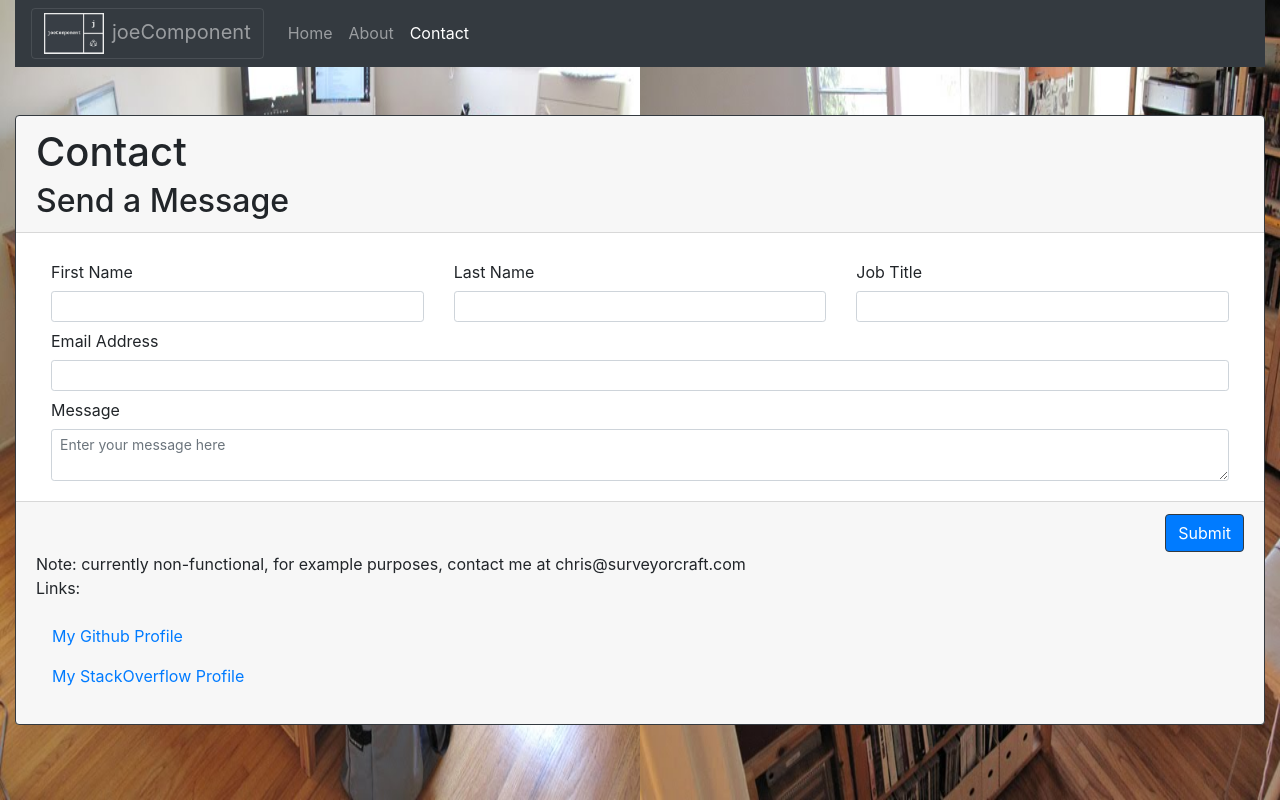
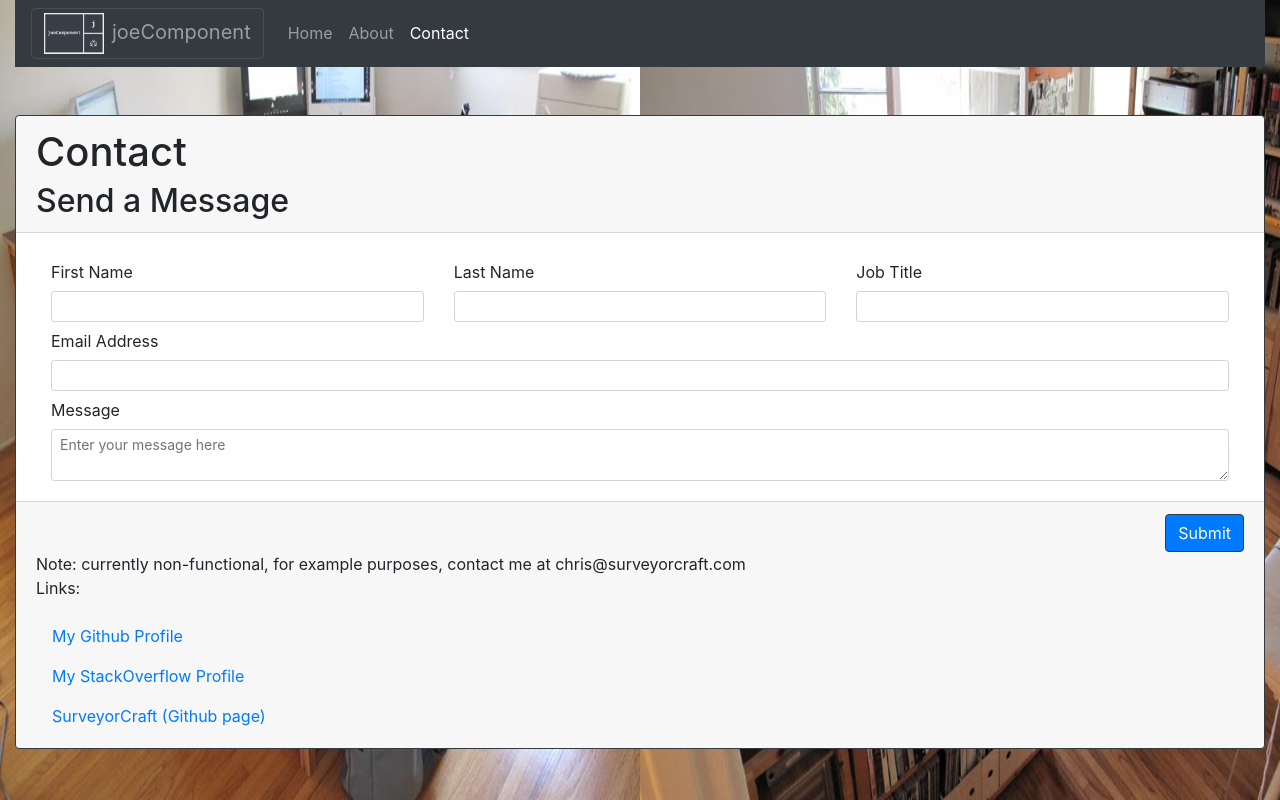
Before and after one commit to joeComponent/developer, a React (Create React App) app: page /developer/contact in a window 1280 px wide. Built offline with nearby package versions, Linux system fonts and the light colour scheme.

Commit message:
Navigation changes

```diff
--- a/src/components/Contact.js
+++ b/src/components/Contact.js
@@ -47,9 +47,12 @@ const Contact = () => {
                         <div className="nav-item">
                             <a class="nav-link" target="_blank" href="https://github.com/joeComponent">My Github Profile</a>
                         </div>
-                        <p className="nav-item">
+                        <div className="nav-item">
                             <a class="nav-link" target="_blank" href="https://stackoverflow.com/users/6535670/joecomponent?tab=profile">My StackOverflow Profile</a>
-                        </p>
+                        </div>
+                        <div className="nav-item">
+                            <a class="nav-link" href="https://surveyorCraft.com">SurveyorCraft (Github page)</a>
+                        </div>
                     </div>
                 </div>
             </form>
--- a/src/components/Navigation.js
+++ b/src/components/Navigation.js
@@ -7,7 +7,7 @@ import imgSC from '../graphic/prg/joeC.png';
 const Navigation = () => {
     return(
         <nav className="navbar navbar-dark bg-dark navbar-expand-md">
-            <NavLink className="navbar-brand d-block navbar-toggler" to="/">
+            <NavLink className="navbar-brand d-block navbar-toggler" to="/developer">
                 <img alt='' src={imgSC} className="d-inline-block align-center mr-2" style={{ width: 60 + 'px' }}/>
                 joeComponent
             </NavLink>
```
